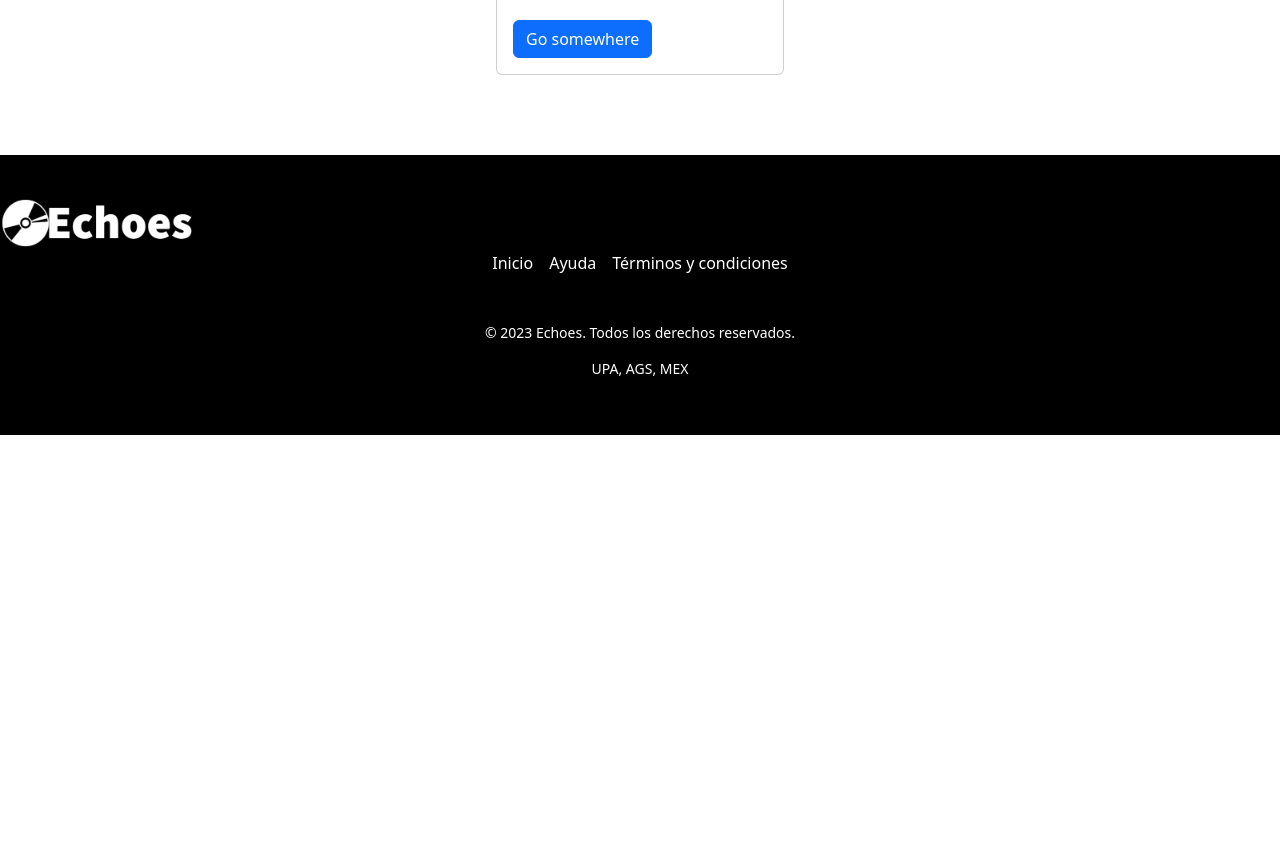
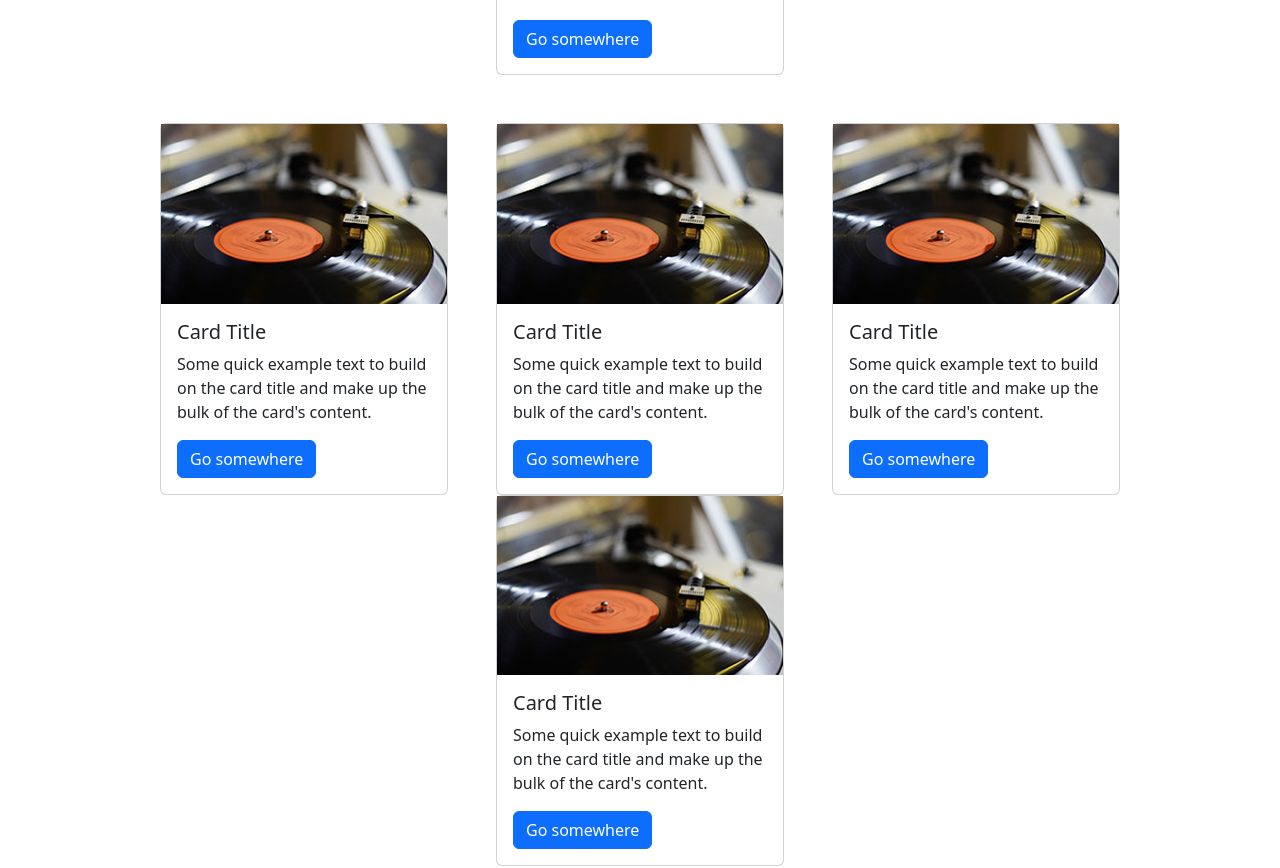
Before and after one commit to AlessandroHACK/echoes1, a Next.js app: page / in a window 1280 px wide. Shown: the part 1320-2188 px from the top of the page. Before the commit the page ends 1755 px from the top, so only its background shows below. Built offline with nearby package versions, Linux system fonts and the light colour scheme.

Commit message:
se creo el apartado de ayuda

```diff
--- a/components/Header.js
+++ b/components/Header.js
@@ -25,7 +25,7 @@ const Header = () => {
             <Nav.Link href="/" style={{ color: 'white' }}>
               Inicio
             </Nav.Link>
-            <Nav.Link href="/" style={{ color: 'white' }}>
+            <Nav.Link href="/Ayuda" style={{ color: 'white' }}>
               Ayuda
             </Nav.Link>
             <NavDropdown
@@ -46,6 +46,9 @@ const Header = () => {
             </NavDropdown>
             <Nav.Link href="/Login" style={{ color: 'white' }}>
               Login
+            </Nav.Link>
+            <Nav.Link href="/" style={{ color: 'white' }}>
+              Carrito
             </Nav.Link>
           </Nav>
           <Form className="d-flex">
--- /dev/null
+++ b/pages/Ayuda.js
@@ -0,0 +1,146 @@
+import React from "react";
+import Layout from "../components/Layout";
+import Form from "react-bootstrap/Form";
+import Button from "react-bootstrap/Button";
+import Accordion from "react-bootstrap/Accordion";
+
+const Ayuda = () => {
+  return (
+    <Layout pagina="Ayuda">
+      <h1 className="text-center color-black mt-5">En que puedo ayudarte? </h1>
+      <div className="flex justify-center items-center mt-5">
+        <Form className="d-flex">
+          <Form.Control
+            type="search"
+            placeholder="Buscar"
+            className="me-2 form-control-lg"
+            aria-label="Search"
+          />
+          <Button
+            variant="dark"
+            className="text-white bg-black hover:text-black hover:bg-white btn-lg"
+          >
+            Buscar
+          </Button>
+        </Form>
+      </div>
+
+      <div className="options w-1/2 mx-auto mt-5 bg-white p-4 rounded-lg shadow-lg">
+        <Accordion defaultActiveKey="0" flush>
+          <Accordion.Item eventKey="0">
+            <Accordion.Header>Cancelar compra</Accordion.Header>
+            <Accordion.Body>
+              <p className="text-gray-600 mt-3">
+                Si deseas cancelar una compra, por favor sigue los siguientes
+                pasos:
+              </p>
+              <ol className="list-decimal text-left mt-3">
+                <li>Ingresa a tu cuenta de usuario.</li>
+                <li>Ve a la sección de "Mis pedidos".</li>
+                <li>
+                  Encuentra la compra que deseas cancelar y selecciona la opción
+                  de cancelación.
+                </li>
+                <li>
+                  Sigue las instrucciones adicionales proporcionadas para
+                  completar el proceso de cancelación.
+                </li>
+              </ol>
+              <p className="text-gray-600 mt-3">
+                Si tienes alguna pregunta o necesitas asistencia adicional, no
+                dudes en contactarnos.
+              </p>
+            </Accordion.Body>
+          </Accordion.Item>
+          <Accordion.Item eventKey="1">
+            <Accordion.Header>Devoluciones y rembolos</Accordion.Header>
+            <Accordion.Body>
+              <p className="text-gray-600 mt-3">
+                Si deseas realizar una devolución y solicitar un reembolso,
+                sigue los pasos a continuación:
+              </p>
+              <ol className="list-decimal text-left mt-3">
+                <li>
+                  Comunícate con nuestro servicio de atención al cliente dentro
+                  de los 30 días posteriores a la compra.
+                </li>
+                <li>
+                  Proporciona los detalles de tu compra y explica la razón de la
+                  devolución.
+                </li>
+                <li>
+                  Recibirás instrucciones sobre cómo proceder con la devolución
+                  y el reembolso.
+                </li>
+                <li>
+                  Envía el artículo de vuelta siguiendo las instrucciones
+                  proporcionadas.
+                </li>
+                <li>
+                  Una vez que recibamos el artículo devuelto, procesaremos el
+                  reembolso según nuestra política de devoluciones.
+                </li>
+              </ol>
+              <p className="text-gray-600 mt-3">
+                Si tienes alguna pregunta o necesitas más información, no dudes
+                en contactarnos.
+              </p>
+            </Accordion.Body>
+          </Accordion.Item>
+          <Accordion.Item eventKey="2">
+            <Accordion.Header>
+              Preguntas frecuentes sobre compras
+            </Accordion.Header>
+            <Accordion.Body>
+              <h4 className="text-lg text-black font-medium">
+                1. ¿Cuál es el proceso de compra?
+              </h4>
+              <p className="text-gray-600 mt-2">
+                Para realizar una compra, sigue estos pasos:
+              </p>
+              <ol className="list-decimal ml-5 mt-2">
+                <li>
+                  Selecciona los productos que deseas comprar y agrégalos al
+                  carrito de compras.
+                </li>
+                <li>Revisa el resumen de tu pedido y procede al pago.</li>
+                <li>Proporciona la información de envío y pago necesaria.</li>
+                <li>Confirma tu pedido y realiza el pago.</li>
+                <li>
+                  Recibirás una confirmación de tu compra y el número de
+                  seguimiento del envío si aplica.
+                </li>
+              </ol>
+              <h4 className="text-lg text-black font-medium mt-5">
+                2. ¿Cuáles son las opciones de pago disponibles?
+              </h4>
+              <p className="text-gray-600 mt-2">
+                Aceptamos varias formas de pago, incluyendo tarjetas de crédito,
+                transferencias bancarias y pagos en línea a través de
+                plataformas seguras.
+              </p>
+              <h4 className="text-lg text-black font-medium mt-5">
+                3. ¿Cuánto tiempo tarda en llegar mi pedido?
+              </h4>
+              <p className="text-gray-600 mt-2">
+                El tiempo de entrega puede variar según tu ubicación y el método
+                de envío seleccionado. Por lo general, los pedidos son
+                procesados y enviados dentro de 1-3 días hábiles.
+              </p>
+              <h4 className="text-lg text-black font-medium mt-5">
+                4. ¿Puedo realizar cambios o devoluciones?
+              </h4>
+              <p className="text-gray-600 mt-2">
+                Sí, ofrecemos opciones de cambios y devoluciones. Consulta
+                nuestra política de cambios y devoluciones para obtener más
+                detalles y seguir el procedimiento adecuado.
+              </p>
+            </Accordion.Body>
+          </Accordion.Item>
+        </Accordion>
+      </div>
+    </Layout>
+  );
+};
+
+export default Ayuda;
--- a/pages/Login.js
+++ b/pages/Login.js
@@ -67,7 +67,7 @@ const Login = () => {
         </form>
         <div className="mt-4 text-center">
           <p className="text-gray-700">
-            ¿Tienes cuenta?{" "}
+            ¿No tienes cuenta?{" "}
             <Link href="/Register" className="text-blue-500">
               Crear cuenta
             </Link>
--- a/pages/index.js
+++ b/pages/index.js
@@ -135,6 +135,82 @@ export default function Home() {
             </Card>
           </div>
         </div>
+
+        <div className="cartitas mt-5 flex flex-wrap justify-center">
+
+          <div className="carta1 mx-4">
+            <Card style={{ width: "18rem" }}>
+              <Image
+                variant="top"
+                src="/img/disco1.jpg"
+                width={287}
+                height={180}
+              />
+              <Card.Body>
+                <Card.Title>Card Title</Card.Title>
+                <Card.Text>
+                  Some quick example text to build on the card title and make up
+                  the bulk of the card's content.
+                </Card.Text>
+                <Button variant="primary">Go somewhere</Button>
+              </Card.Body>
+            </Card>
+          </div>
+          <div className="carta1 mx-4">
+            <Card style={{ width: "18rem" }}>
+            <Image
+                variant="top"
+                src="/img/disco1.jpg"
+                width={287}
+                height={180}
+              />
+              <Card.Body>
+                <Card.Title>Card Title</Card.Title>
+                <Card.Text>
+                  Some quick example text to build on the card title and make up
+                  the bulk of the card's content.
+                </Card.Text>
+                <Button variant="primary">Go somewhere</Button>
+              </Card.Body>
+            </Card>
+          </div>
+          <div className="carta1 mx-4">
+            <Card style={{ width: "18rem" }}>
+            <Image
+                variant="top"
+                src="/img/disco1.jpg"
+                width={287}
+                height={180}
+              />
+              <Card.Body>
+                <Card.Title>Card Title</Card.Title>
+                <Card.Text>
+                  Some quick example text to build on the card title and make up
+                  the bulk of the card's content.
+                </Card.Text>
+                <Button variant="primary">Go somewhere</Button>
+              </Card.Body>
+            </Card>
+          </div>
+          <div className="carta1 mx-4">
+            <Card style={{ width: "18rem" }}>
+            <Image
+                variant="top"
+                src="/img/disco1.jpg"
+                width={287}
+                height={180}
+              />
+              <Card.Body>
+                <Card.Title>Card Title</Card.Title>
+                <Card.Text>
+                  Some quick example text to build on the card title and make up
+                  the bulk of the card's content.
+                </Card.Text>
+                <Button variant="primary">Go somewhere</Button>
+              </Card.Body>
+            </Card>
+          </div>
+        </div>
       </Layout>
     </div>
   );
```
